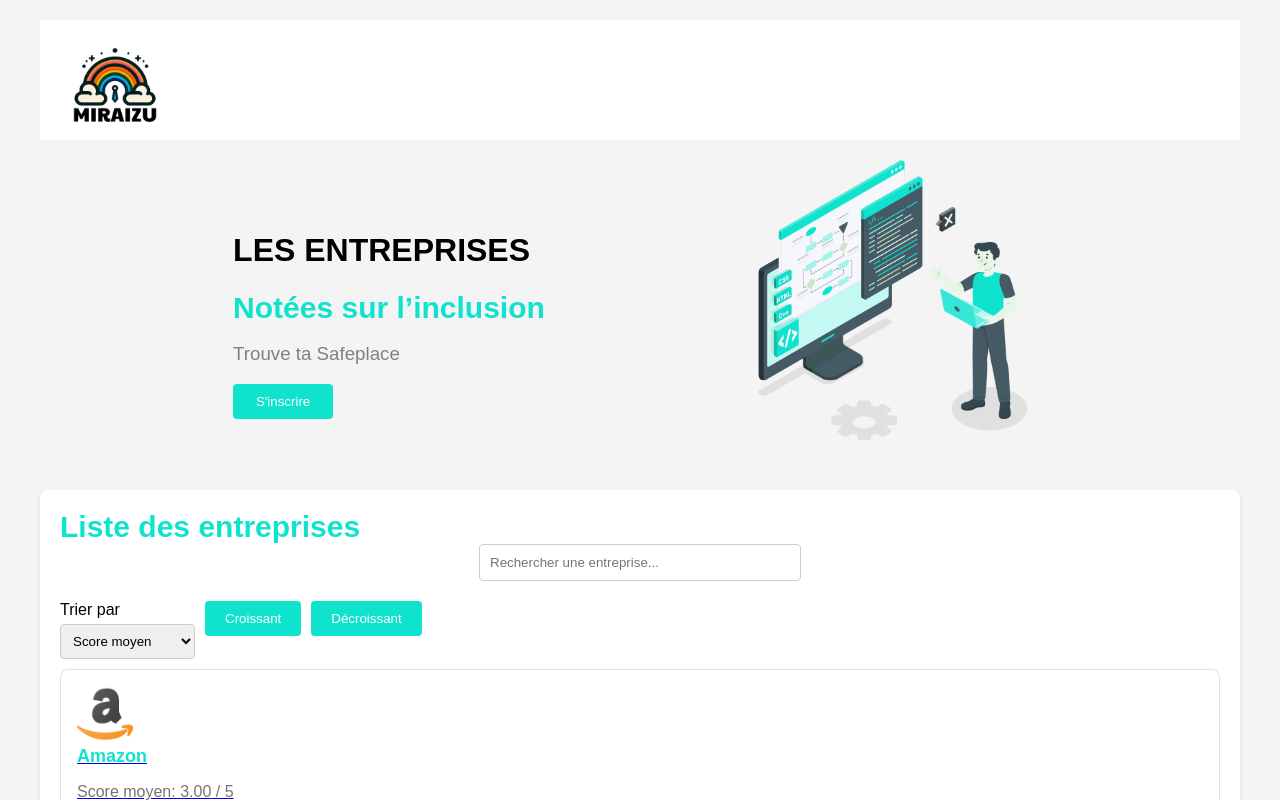
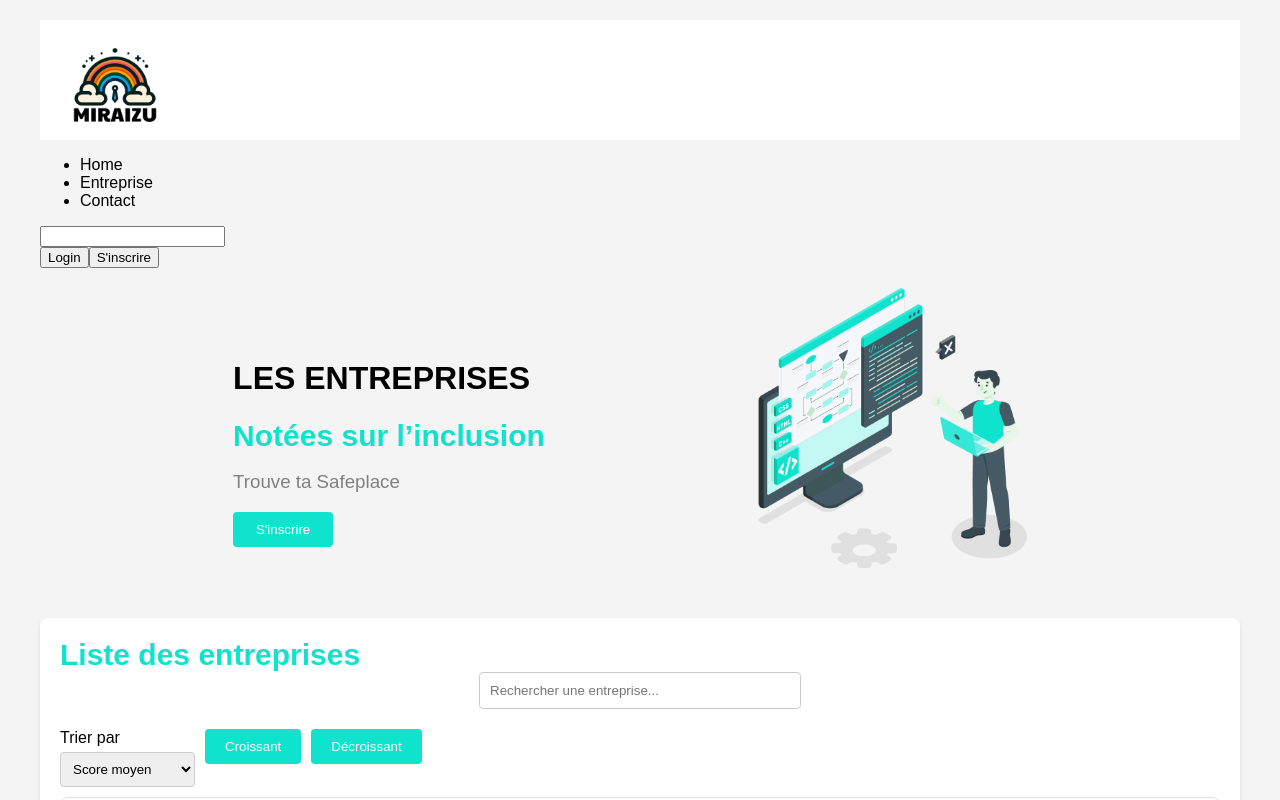
Before and after one commit to hamed-cell/Miraizu, a React (Vite) app in the folder frontend/: page / in a window 1280 px wide. Shown: the top 800 px of the page. Built offline with nearby package versions, Linux system fonts and the light colour scheme.

Commit message:
add navvbar

```diff
--- a/frontend/src/App.jsx
+++ b/frontend/src/App.jsx
@@ -2,6 +2,8 @@ import React from "react";
 import { Link, Outlet } from "react-router-dom";
 // eslint-disable-next-line import/no-unresolved
 import Illustration from "./assets/illustration.png";
+import Navbar from "./components/Navbar";
+import Footer from "./components/Footer";
 import Logo from "./assets/logo.png";
 import "./App.css";
 
@@ -13,6 +15,7 @@ function App() {
           <img className="logo" src={Logo} alt="" />
         </Link>
       </header>
+      <Navbar />
       <div className="containerTitleIllu">
         <div className="textTitle">
           <h1>LES ENTREPRISES</h1>
@@ -29,6 +32,7 @@ function App() {
       <main>
         <Outlet />
       </main>
+      <Footer />
     </div>
   );
 }
--- /dev/null
+++ b/frontend/src/components/Navbar.jsx
@@ -0,0 +1,18 @@
+import styles from "./navbar.module.css";
+
+export default function Navbar() {
+  return (
+    <div className={styles.navbarContainer}>
+      <ul>
+        <li>Home</li>
+        <li>Entreprise</li>
+        <li>Contact</li>
+      </ul>
+      <form>
+        <input type="text" />
+      </form>
+      <button type="submit">Login</button>
+      <button type="submit">S'inscrire</button>
+    </div>
+  );
+}
--- a/frontend/src/components/companies.jsx
+++ b/frontend/src/components/companies.jsx
@@ -1,4 +1,3 @@
-
 export const companies = [
   {
     id: 1,
```
Also changed, not shown: frontend/src/components/SearchBar.jsx (+4 -4 lines), frontend/src/components/SearchBar.css (line endings or trailing spaces), frontend/src/components/navbar.module.css (added), frontend/src/pages/Contact/formulaire.css (indentation only).
